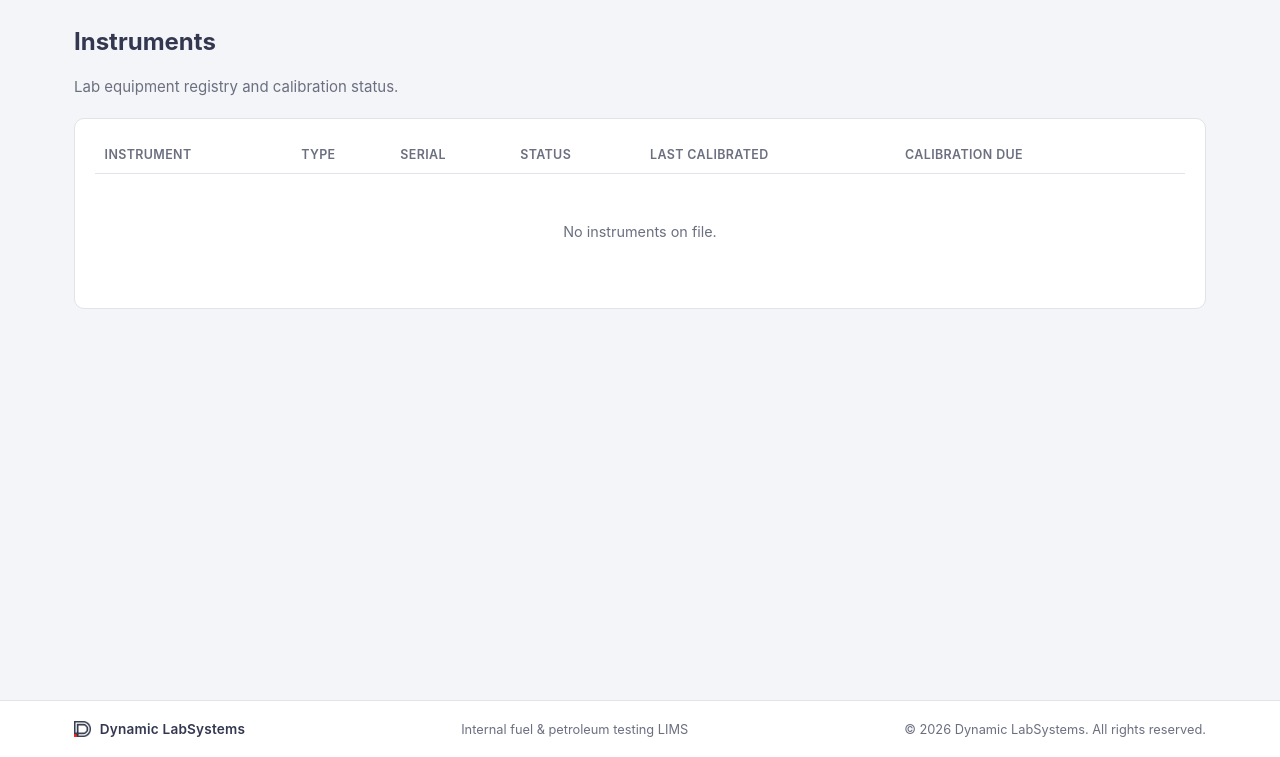
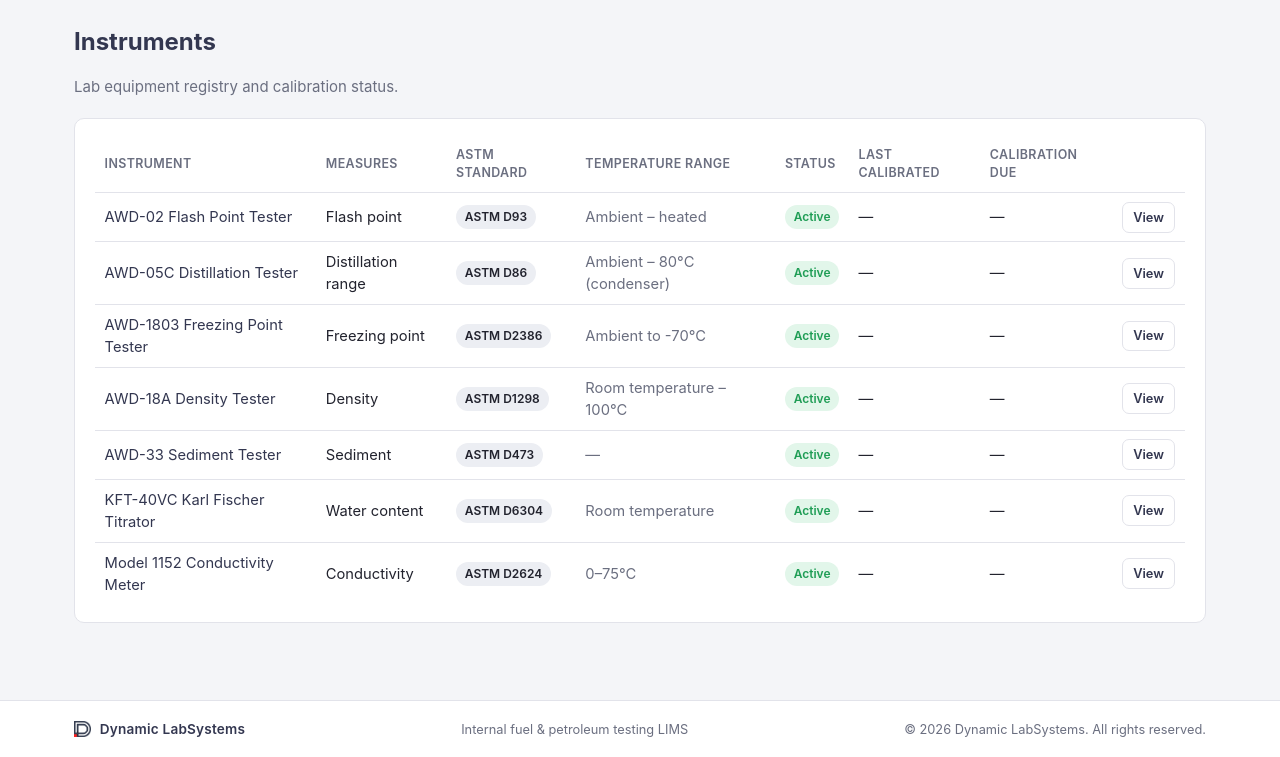
Before and after one commit to Philip199710/Dynamic-LabSystems, a Django app: page /catalog/instruments/ in a window 1280 px wide. Shown: the part 43-800 px from the top of the page. Run offline with Django 5.2, Linux system fonts and the light colour scheme; the visitor is signed in with stand-in values (Sample User, id 1); data comes from the database, SQL or seed files in the repository; data that the repository does not hold is empty.

Commit message:
Add lab equipment and ASTM methods

```diff
--- a/accounts/views.py
+++ b/accounts/views.py
@@ -128,7 +128,7 @@
 
     existing = sample_test.result
     if request.method == "POST":
-        form = ResultEntryForm(request.POST, instance=existing)
+        form = ResultEntryForm(request.POST, instance=existing, sample_test=sample_test)
         if form.is_valid():
             result = form.save(commit=False)
             result.sample_test = sample_test
@@ -141,7 +141,7 @@
                 messages.success(request, f"Result recorded for {sample_test.test_method.name}.")
             return redirect("accounts:portal_sample_detail", pk=sample_test.sample_id)
     else:
-        form = ResultEntryForm(instance=existing)
+        form = ResultEntryForm(instance=existing, sample_test=sample_test)
     return render(
         request, "accounts/portal_enter_result.html", {"profile": profile, "form": form, "sample_test": sample_test}
     )
--- a/catalog/admin.py
+++ b/catalog/admin.py
@@ -37,7 +37,8 @@
 
 @admin.register(Instrument)
 class InstrumentAdmin(admin.ModelAdmin):
-    list_display = ("name", "instrument_type", "serial_number", "status", "last_calibrated_at", "calibration_due_date")
+    list_display = ("name", "model_number", "instrument_type", "status", "last_calibrated_at", "calibration_due_date")
+    filter_horizontal = ("test_methods",)
     list_filter = ("status",)
     search_fields = ("name", "serial_number")
     # These two are now a cache derived from CalibrationRecord history
--- a/catalog/models.py
+++ b/catalog/models.py
@@ -87,7 +87,15 @@
     ]
 
     name = models.CharField(max_length=150)
+    model_number = models.CharField(max_length=60, blank=True, help_text="Manufacturer model, e.g. KFT-40VC")
     instrument_type = models.CharField(max_length=100, blank=True, help_text="e.g. Gas Chromatograph, Densitometer")
+    temperature_range = models.CharField(max_length=60, blank=True, help_text="Operating range, e.g. Ambient to -70°C")
+    test_methods = models.ManyToManyField(
+        TestMethod,
+        blank=True,
+        related_name="instruments",
+        help_text="Test methods (ASTM standards) this instrument is used for",
+    )
     serial_number = models.CharField(max_length=100, blank=True)
     location = models.CharField(max_length=100, blank=True)
     status = models.CharField(max_length=20, choices=STATUS_CHOICES, default=STATUS_ACTIVE)
--- a/catalog/views.py
+++ b/catalog/views.py
@@ -9,7 +9,7 @@
 
 @login_required
 def instrument_list(request):
-    instruments = Instrument.objects.all().order_by("name")
+    instruments = Instrument.objects.prefetch_related("test_methods").order_by("name")
     return render(request, "catalog/instrument_list.html", {"instruments": instruments})
 
 
--- a/labtests/views.py
+++ b/labtests/views.py
@@ -26,7 +26,7 @@
     sample_test = get_object_or_404(SampleTest.objects.select_related("sample", "test_method"), pk=pk)
     existing = sample_test.result
     if request.method == "POST":
-        form = ResultEntryForm(request.POST, instance=existing)
+        form = ResultEntryForm(request.POST, instance=existing, sample_test=sample_test)
         if form.is_valid():
             result = form.save(commit=False)
             result.sample_test = sample_test
@@ -39,7 +39,7 @@
                 messages.success(request, f"Result recorded for {sample_test.test_method.name}.")
             return redirect("samples:detail", pk=sample_test.sample_id)
     else:
-        form = ResultEntryForm(instance=existing)
+        form = ResultEntryForm(instance=existing, sample_test=sample_test)
     return render(request, "labtests/result_form.html", {"form": form, "sample_test": sample_test})
 
 
--- a/templates/catalog/instrument_detail.html
+++ b/templates/catalog/instrument_detail.html
@@ -4,7 +4,9 @@
 <div class="page-header">
   <div>
     <h1>{{ instrument.name }} <span class="badge {% if instrument.status == 'ACTIVE' %}complete{% else %}disposed{% endif %}">{{ instrument.get_status_display }}</span></h1>
-    <p class="subtitle">{{ instrument.instrument_type|default:"—" }} &middot; serial {{ instrument.serial_number|default:"—" }} &middot; {{ instrument.location|default:"—" }}</p>
+    <p class="subtitle">{% if instrument.model_number %}Model {{ instrument.model_number }} &middot; {% endif %}{{ instrument.instrument_type|default:"—" }}{% if instrument.temperature_range %} &middot; {{ instrument.temperature_range }}{% endif %}{% if instrument.serial_number %} &middot; serial {{ instrument.serial_number }}{% endif %}{% if instrument.location %} &middot; {{ instrument.location }}{% endif %}</p>
+    {% with methods=instrument.test_methods.all %}{% if methods %}<p style="margin:0.35rem 0 0;">{% for m in methods %}<span class="badge" style="background:#eceef3;">{{ m.standard_reference }} · {{ m.name }}</span> {% endfor %}</p>{% endif %}{% endwith %}
+    {% if instrument.notes %}<p class="muted" style="margin:0.35rem 0 0;font-size:0.85rem;">{{ instrument.notes }}</p>{% endif %}
   </div>
   <a href="{% url 'catalog:instrument_list' %}" class="btn secondary">&larr; All instruments</a>
 </div>
--- a/templates/catalog/instrument_list.html
+++ b/templates/catalog/instrument_list.html
@@ -9,12 +9,13 @@
 </div>
 <div class="card">
   <table>
-    <tr><th>Instrument</th><th>Type</th><th>Serial</th><th>Status</th><th>Last calibrated</th><th>Calibration due</th><th></th></tr>
+    <tr><th>Instrument</th><th>Measures</th><th>ASTM standard</th><th>Temperature range</th><th>Status</th><th>Last calibrated</th><th>Calibration due</th><th></th></tr>
     {% for i in instruments %}
     <tr>
       <td><a href="{% url 'catalog:instrument_detail' i.pk %}">{{ i.name }}</a></td>
-      <td class="muted">{{ i.instrument_type|default:"—" }}</td>
-      <td class="muted">{{ i.serial_number|default:"—" }}</td>
+      <td>{{ i.instrument_type|default:"—" }}</td>
+      <td>{% regroup i.test_methods.all|dictsort:"standard_reference" by standard_reference as stds %}{% for s in stds %}<span class="badge" style="background:#eceef3;white-space:nowrap;">{{ s.grouper }}</span> {% empty %}<span class="muted">—</span>{% endfor %}</td>
+      <td class="muted">{{ i.temperature_range|default:"—" }}</td>
       <td><span class="badge {% if i.status == 'ACTIVE' %}complete{% else %}disposed{% endif %}">{{ i.get_status_display }}</span></td>
       <td>{{ i.last_calibrated_at|default:"—" }}</td>
       <td{% if i.calibration_overdue %} style="color:#c62a21;font-weight:600;"{% endif %}>
@@ -23,7 +24,7 @@
       <td><a href="{% url 'catalog:instrument_detail' i.pk %}" class="btn small secondary">View</a></td>
     </tr>
     {% empty %}
-    <tr><td colspan="7"><p class="empty">No instruments on file.</p></td></tr>
+    <tr><td colspan="8"><p class="empty">No instruments on file.</p></td></tr>
     {% endfor %}
   </table>
 </div>
```
Also changed, not shown: catalog/tests.py (+23 -0 lines), labtests/forms.py (+10 -2 lines), catalog/migrations/0010_instrument_model_and_methods.py (added), catalog/migrations/0011_lab_equipment.py (added).
